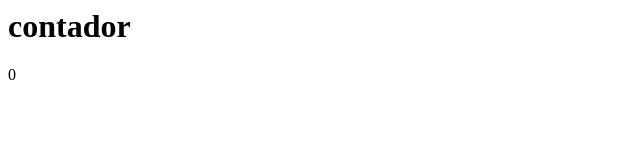
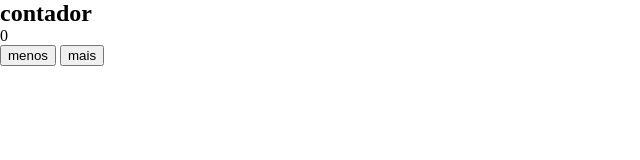
Before and after one commit to ygor818/contador1, a plain HTML site: page index.html in a window 1280 px wide. Shown: the whole page, without its empty margins (0-640 px from the left). Drawn offline with Linux system fonts and the light colour scheme.

Commit message:
Update index.html

```diff
--- a/index.html
+++ b/index.html
@@ -1,9 +1,19 @@
 <html>
     <head>
 <title>meu contador</title>
+<style>
+    *{
+        margin: 0;
+        box-sizing: border-box;
+    }
+</style>
     </head>
     <body>
-<h1>contador</h1>
-<p>0</p>
+        <section>
+            <h1>contador</h1>
+            <p>0</p>
+            <button>menos</button>
+            <button>mais</button>
+        </section>
     </body>
 </html>
```
